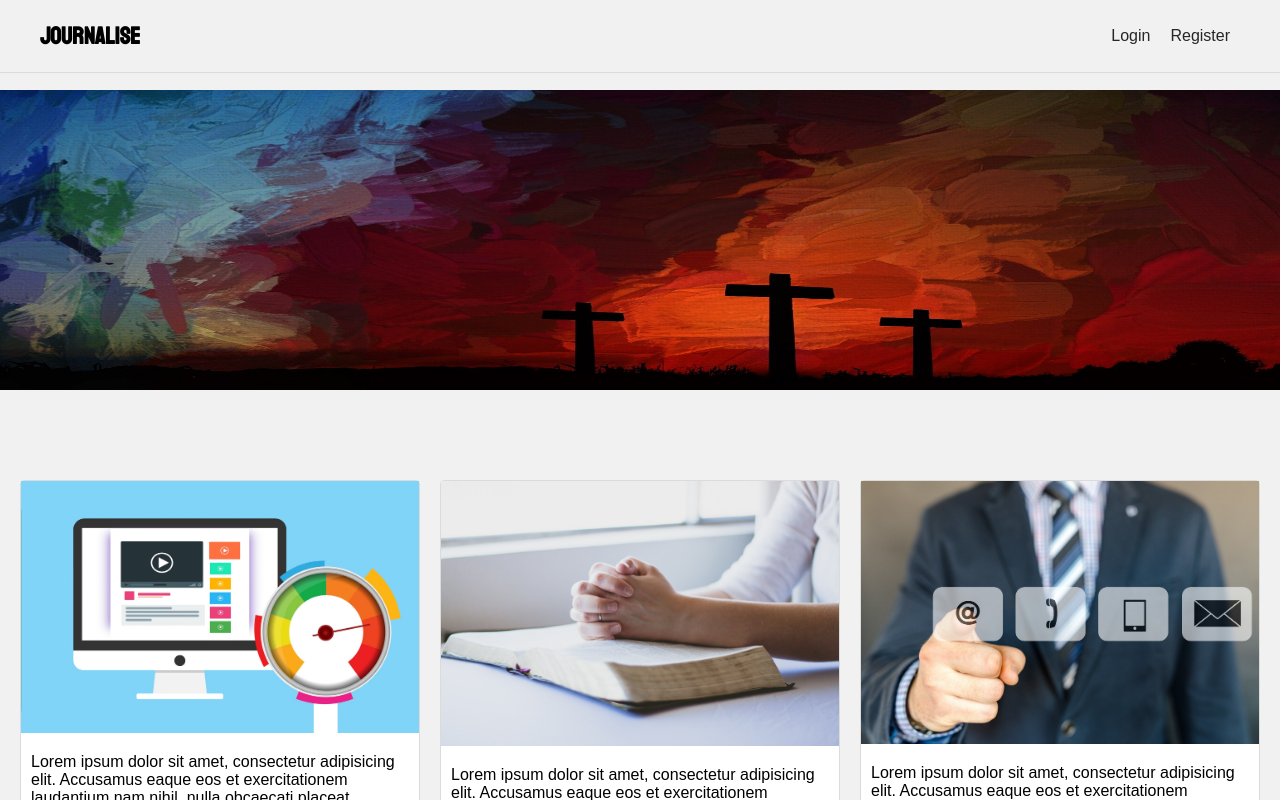
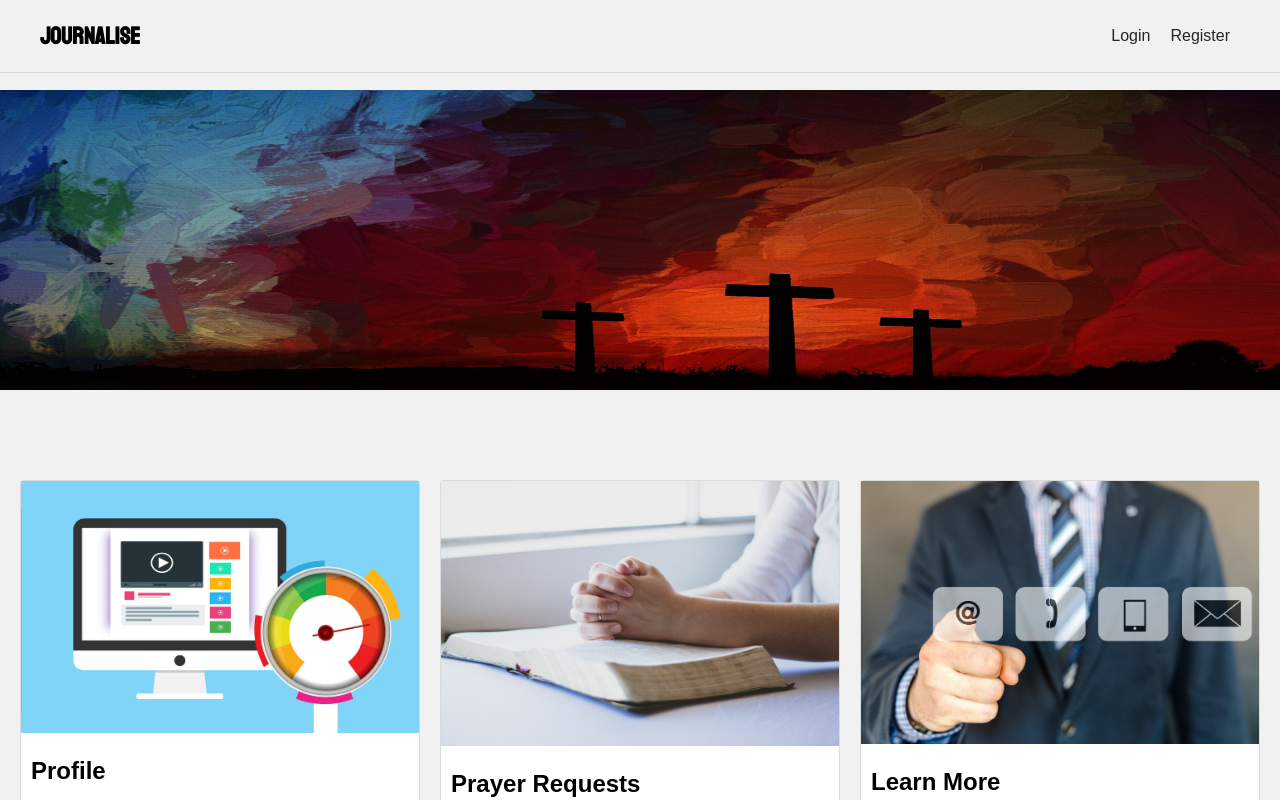
Before and after one commit to EmmanuelOkuchukwu/journalise-christian-app, a React (Create React App) app: page / in a window 1280 px wide. Shown: the top 800 px of the page. Built offline with nearby package versions, Linux system fonts and the light colour scheme; a web font is replaced by a local one.

Commit message:
small misc changes

```diff
--- a/src/components/pages/Home.jsx
+++ b/src/components/pages/Home.jsx
@@ -15,6 +15,7 @@ const Home = () => {
                 <div className="card">
                     <img className="img-card" src={Dashboard} alt="Dashboard" width="600" height="400" />
                     <div className="card-body">
+                        <h2>Profile</h2>
                         <p>Lorem ipsum dolor sit amet, consectetur adipisicing elit. Accusamus eaque eos et exercitationem laudantium nam nihil, nulla obcaecati placeat repellendus sed soluta. Accusamus expedita itaque natus omnis perferendis saepe voluptatum.</p>
                         <button className="info-btn">Visit Now!</button>
                     </div>
@@ -22,6 +23,7 @@ const Home = () => {
                 <div className="card">
                     <img className="img-card" src={PrayerTime} alt="Dashboard" width="600" height="400" />
                     <div className="card-body">
+                        <h2>Prayer Requests</h2>
                         <p>Lorem ipsum dolor sit amet, consectetur adipisicing elit. Accusamus eaque eos et exercitationem laudantium nam nihil, nulla obcaecati placeat repellendus sed soluta. Accusamus expedita itaque natus omnis perferendis saepe voluptatum.</p>
                         <button className="info-btn">Visit Now!</button>
                     </div>
@@ -29,6 +31,7 @@ const Home = () => {
                 <div className="card">
                     <img className="img-card" src={Connect} alt="Dashboard" width="600" height="400" />
                     <div className="card-body">
+                        <h2>Learn More</h2>
                         <p>Lorem ipsum dolor sit amet, consectetur adipisicing elit. Accusamus eaque eos et exercitationem laudantium nam nihil, nulla obcaecati placeat repellendus sed soluta. Accusamus expedita itaque natus omnis perferendis saepe voluptatum.</p>
                         <button className="info-btn">Visit Now!</button>
                     </div>
--- a/src/components/pages/Profile.jsx
+++ b/src/components/pages/Profile.jsx
@@ -62,7 +62,7 @@ const Profile = () => {
             </div>
             <nav className="profile-nav">
                 <ul>
-                    <li><a href="">Home</a></li>
+                    <li><a href="/">Home</a></li>
                     <li><a href="/feed">Main Feed</a></li>
                     <li><a href="">Add New Prayer</a></li>
                     <li><a href="">Prayer Requests</a></li>
```
